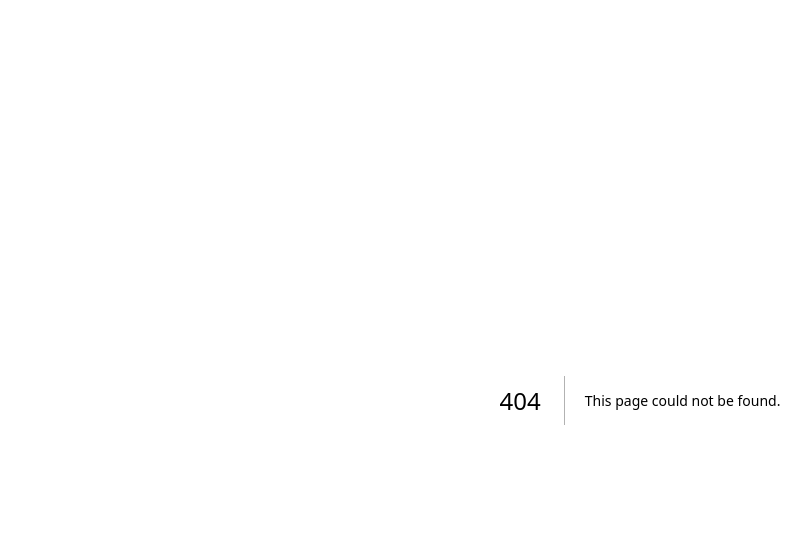
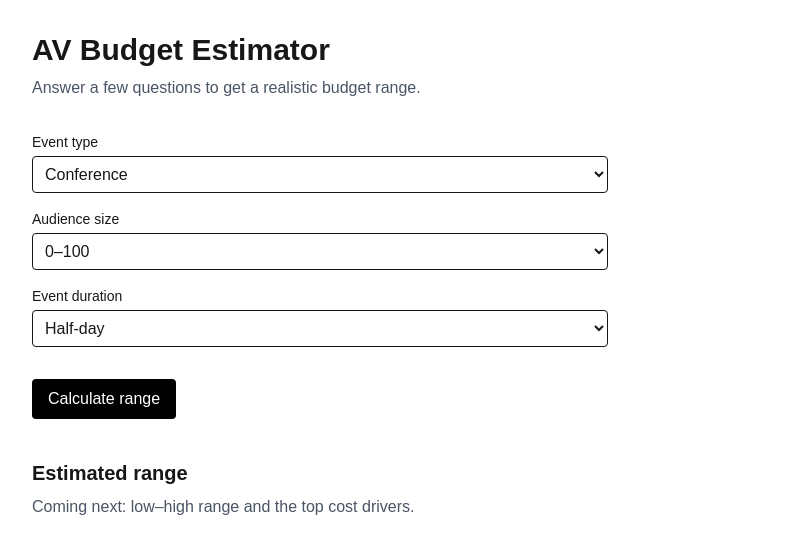
Before and after one commit to brianblack-ai/OpsSignal, a Next.js app: page /estimate in a window 1280 px wide. Before the commit this address had no page. Shown: the top 554 px of the page, without its empty margins (0-811 px from the left). Built offline with nearby package versions, Linux system fonts and the light colour scheme.

Commit message:
feat: add estimator page scaffold

```diff
--- /dev/null
+++ b/src/app/estimate/page.tsx
@@ -0,0 +1,56 @@
+export default function EstimatePage() {
+  return (
+    <main className="min-h-screen p-8">
+      <h1 className="text-3xl font-bold">AV Budget Estimator</h1>
+      <p className="mt-2 text-gray-600">
+        Answer a few questions to get a realistic budget range.
+      </p>
+
+      <form className="mt-8 space-y-4 max-w-xl">
+        <div>
+          <label className="block text-sm font-medium">Event type</label>
+          <select className="mt-1 w-full border rounded p-2">
+            <option>Conference</option>
+            <option>Gala</option>
+            <option>Corporate Meeting</option>
+            <option>Not sure</option>
+          </select>
+        </div>
+
+        <div>
+          <label className="block text-sm font-medium">Audience size</label>
+          <select className="mt-1 w-full border rounded p-2">
+            <option>0–100</option>
+            <option>101–300</option>
+            <option>301–800</option>
+            <option>800+</option>
+          </select>
+        </div>
+
+        <div>
+          <label className="block text-sm font-medium">Event duration</label>
+          <select className="mt-1 w-full border rounded p-2">
+            <option>Half-day</option>
+            <option>Full day</option>
+            <option>2 days</option>
+            <option>3+ days</option>
+          </select>
+        </div>
+
+        <button
+          type="button"
+          className="mt-4 inline-flex items-center rounded bg-black text-white px-4 py-2"
+        >
+          Calculate range
+        </button>
+      </form>
+
+      <section className="mt-10 max-w-xl">
+        <h2 className="text-xl font-semibold">Estimated range</h2>
+        <p className="mt-2 text-gray-600">
+          Coming next: low–high range and the top cost drivers.
+        </p>
+      </section>
+    </main>
+  );
+}
```
